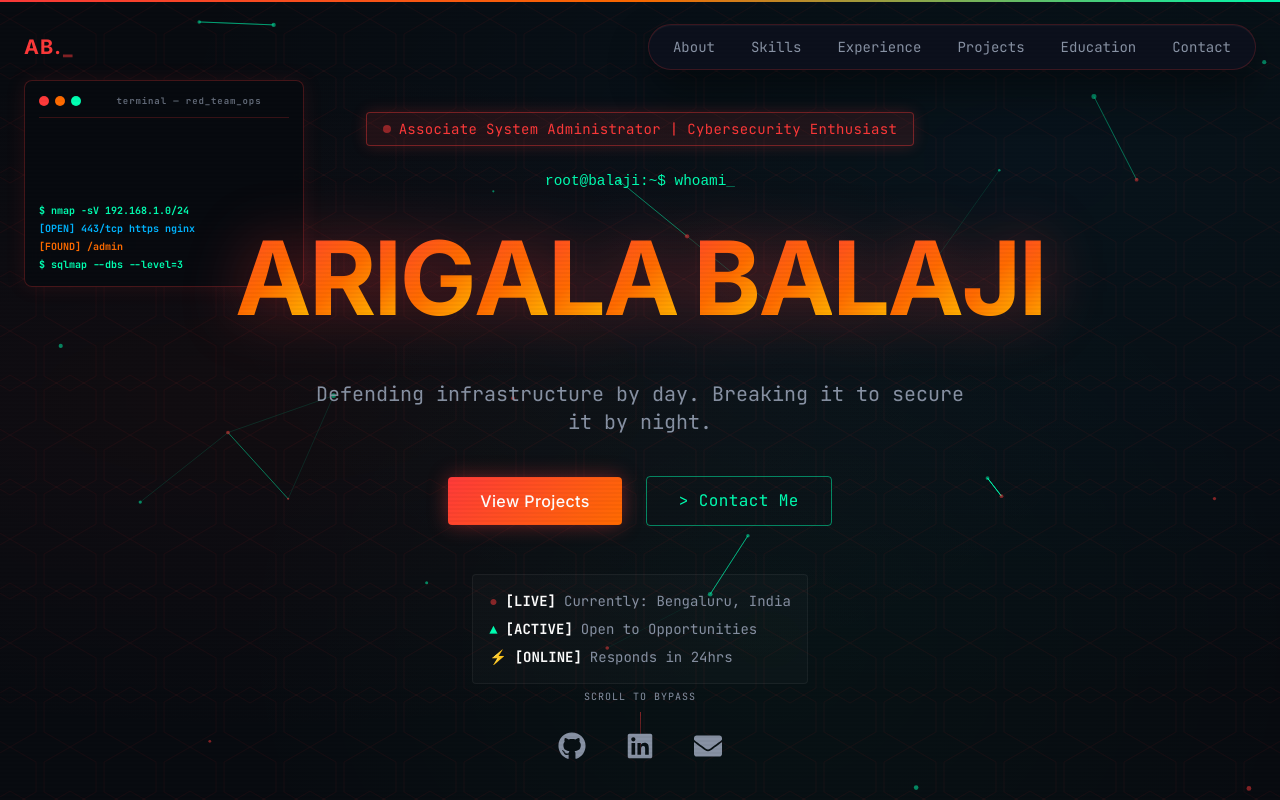
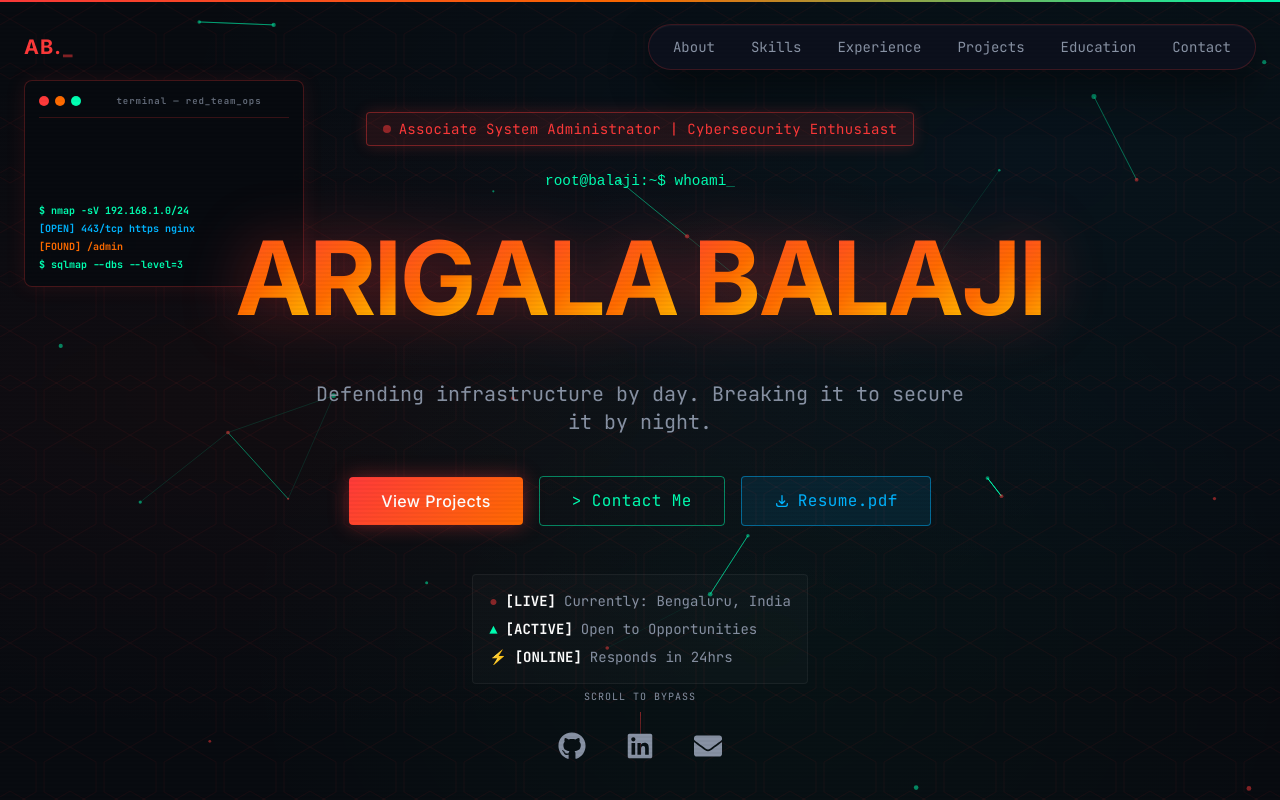
Before and after one commit to balaji8331/Portfolio, a React (Vite) app: page / in a window 1280 px wide. Shown: the top 800 px of the page. Built offline with nearby package versions, Linux system fonts and the light colour scheme.

Commit message:
Add Resume Download button to Hero section

```diff
--- a/src/components/sections/Hero.tsx
+++ b/src/components/sections/Hero.tsx
@@ -216,9 +216,9 @@ export const Hero = () => {
           initial={{ opacity: 0, y: 20 }}
           animate={{ opacity: 1, y: 0 }}
           transition={{ duration: 0.5, delay: 2.4 }}
-          className="flex flex-col sm:flex-row items-center justify-center gap-6"
+          className="flex flex-col sm:flex-row flex-wrap items-center justify-center gap-4"
         >
-          <a href="#projects" className="px-8 py-3 rounded-sm font-medium tracking-wide transition-all transform hover:scale-105"
+          <a href="#projects" className="px-8 py-3 rounded-sm font-medium tracking-wide transition-all transform hover:scale-105 w-full sm:w-auto"
             style={{
               background: 'linear-gradient(135deg, #FF3A3A, #FF6B00)',
               color: 'white',
@@ -230,7 +230,7 @@ export const Hero = () => {
             View Projects
           </a>
 
-          <a href="#contact" className="px-8 py-3 rounded-sm font-medium tracking-wide transition-all font-mono"
+          <a href="#contact" className="px-8 py-3 rounded-sm font-medium tracking-wide transition-all font-mono w-full sm:w-auto"
             style={{
               background: 'transparent',
               border: '1px solid rgba(0,255,178,0.5)',
@@ -246,6 +246,25 @@ export const Hero = () => {
             }}
           >
             &gt; Contact Me
+          </a>
+
+          <a href="https://balaji8331.github.io/Portfolio/assets/Arigala_Balaji_Resume.pdf" target="_blank" rel="noreferrer" className="px-8 py-3 rounded-sm font-medium tracking-wide transition-all font-mono flex items-center justify-center gap-2 w-full sm:w-auto"
+            style={{
+              background: 'rgba(0,180,255,0.1)',
+              border: '1px solid rgba(0,180,255,0.5)',
+              color: '#00B4FF'
+            }}
+            onMouseEnter={(e) => {
+              e.currentTarget.style.background = 'rgba(0,180,255,0.2)';
+              e.currentTarget.style.boxShadow = '0 0 20px rgba(0,180,255,0.4)';
+            }}
+            onMouseLeave={(e) => {
+              e.currentTarget.style.background = 'rgba(0,180,255,0.1)';
+              e.currentTarget.style.boxShadow = 'none';
+            }}
+          >
+            <svg className="w-4 h-4" fill="none" stroke="currentColor" viewBox="0 0 24 24"><path strokeLinecap="round" strokeLinejoin="round" strokeWidth={2} d="M4 16v1a3 3 0 003 3h10a3 3 0 003-3v-1m-4-4l-4 4m0 0l-4-4m4 4V4" /></svg>
+            Resume.pdf
           </a>
         </motion.div>
 
```
